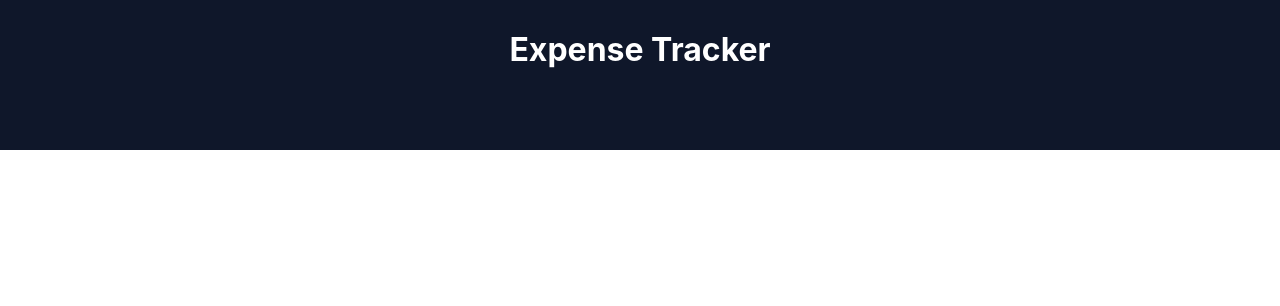
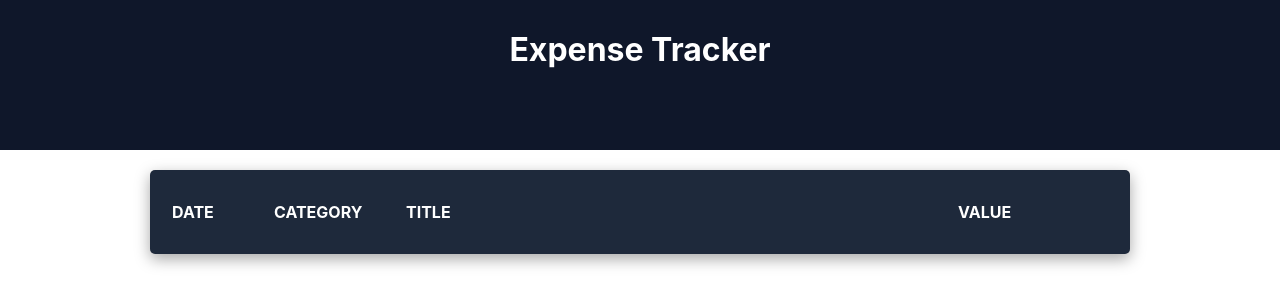
Before and after one commit to GardeniaOliveira/expense-tracker-with-react-and-ts, a React (Create React App) app: page / in a window 1280 px wide. Shown: the top 306 px of the page. Built offline with nearby package versions, Linux system fonts and the light colour scheme.

Commit message:
created table area

```diff
--- a/src/App.tsx
+++ b/src/App.tsx
@@ -4,7 +4,8 @@ import { Item } from "./types/Item";
 import { Category } from "./types/Category";
 import { categories } from "./data/categories";
 import { items } from "./data/items";
-import * as Fun from "./helpers/dateFilter";
+import { TableArea } from "./components/TableArea.ts";
+import * as Func from "./helpers/dateFilter";
 
 const App = () => {
   // general list of all months
@@ -12,11 +13,11 @@ const App = () => {
 
   // list filtered for each months
   const [filteredList, setFilteredList] = useState<Item[]>([]);
-  const [currentMonth, setCurrentMont] = useState(Fun.getCurrentMonth());
+  const [currentMonth, setCurrentMont] = useState(Func.getCurrentMonth());
 
-  //monitors when changes the month and execute the function
+  //monitors when changes the month and execute the Function
   useEffect(() => {
-    setFilteredList(Fun.filterListByMonth(list, currentMonth));
+    setFilteredList(Func.filterListByMonth(list, currentMonth));
   }, [list, currentMonth]);
   return (
     <C.Container>
@@ -29,6 +30,7 @@ const App = () => {
         {/* insertion area*/}
 
         {/* List items */}
+        <TableArea />
       </C.Body>
     </C.Container>
   );
--- /dev/null
+++ b/src/components/TableArea.ts/index.tsx
@@ -0,0 +1,18 @@
+import React from "react";
+import * as C from "./styles";
+
+export const TableArea = () => {
+  return (
+    <C.Table>
+      <thead>
+        <tr>
+          <C.TableHeadColumn width={100}>Date </C.TableHeadColumn>
+          <C.TableHeadColumn width={130}>Category </C.TableHeadColumn>
+          <C.TableHeadColumn>Title </C.TableHeadColumn>
+          <C.TableHeadColumn width={150}>Value</C.TableHeadColumn>
+        </tr>
+      </thead>
+      <tbody></tbody>
+    </C.Table>
+  );
+};
--- /dev/null
+++ b/src/components/TableArea.ts/styles.ts
@@ -0,0 +1,20 @@
+import styled from "styled-components";
+
+export const Table = styled.table`
+  width: 100%;
+  padding: 20px;
+  background-color: #1e293b;
+  color: white;
+  text-transform: uppercase;
+  border-radius: 5px;
+  box-shadow: rgba(0, 0, 0, 0.35) 0px 5px 15px;
+  margin-top: 20px;
+`;
+
+//the question? means that the props is optional because in the category the width is auto
+export const TableHeadColumn = styled.th<{ width?: number }>`
+  //if has props props put the width defined by props, otherwise put auto
+  width: ${(props) => (props.width ? `${props.width}px` : "auto")};
+  padding: 10px 0;
+  text-align: left;
+`;
```
